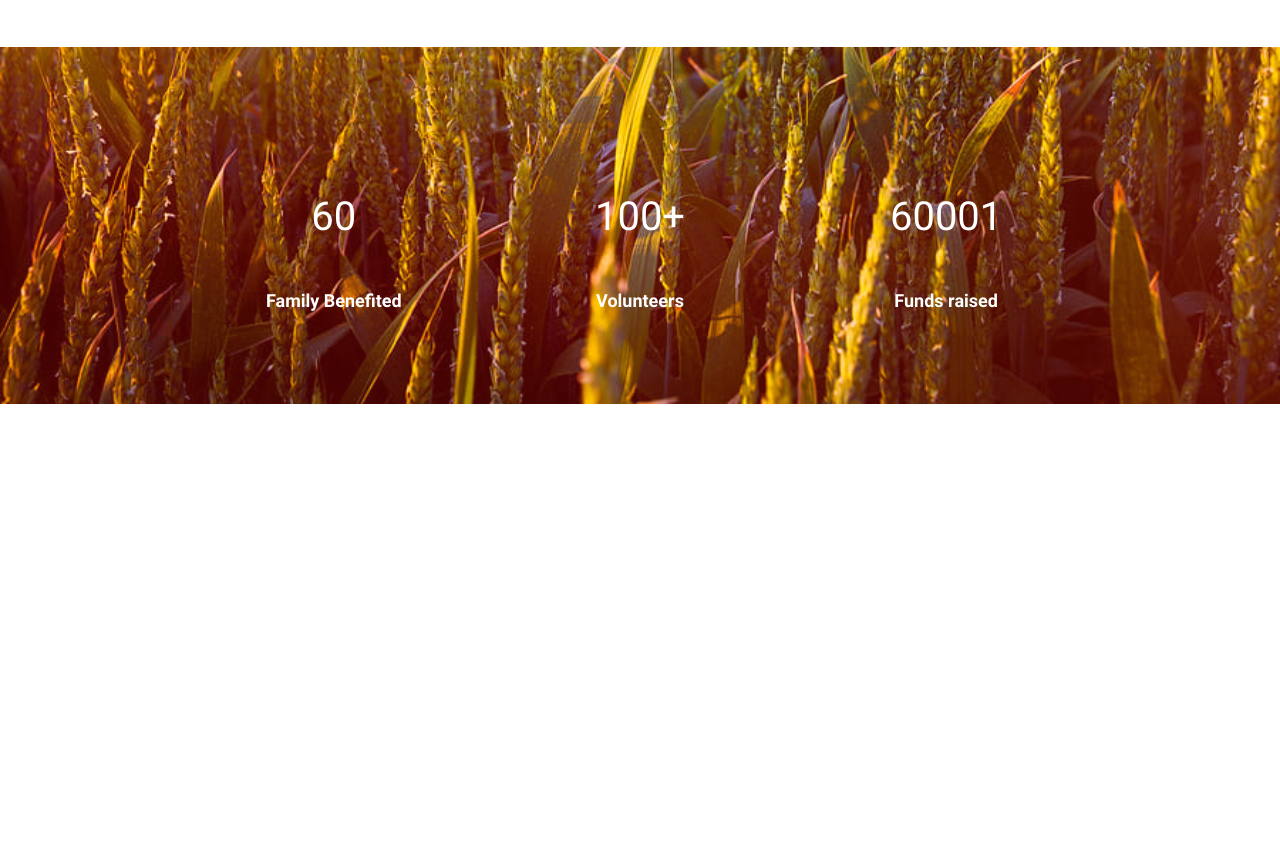
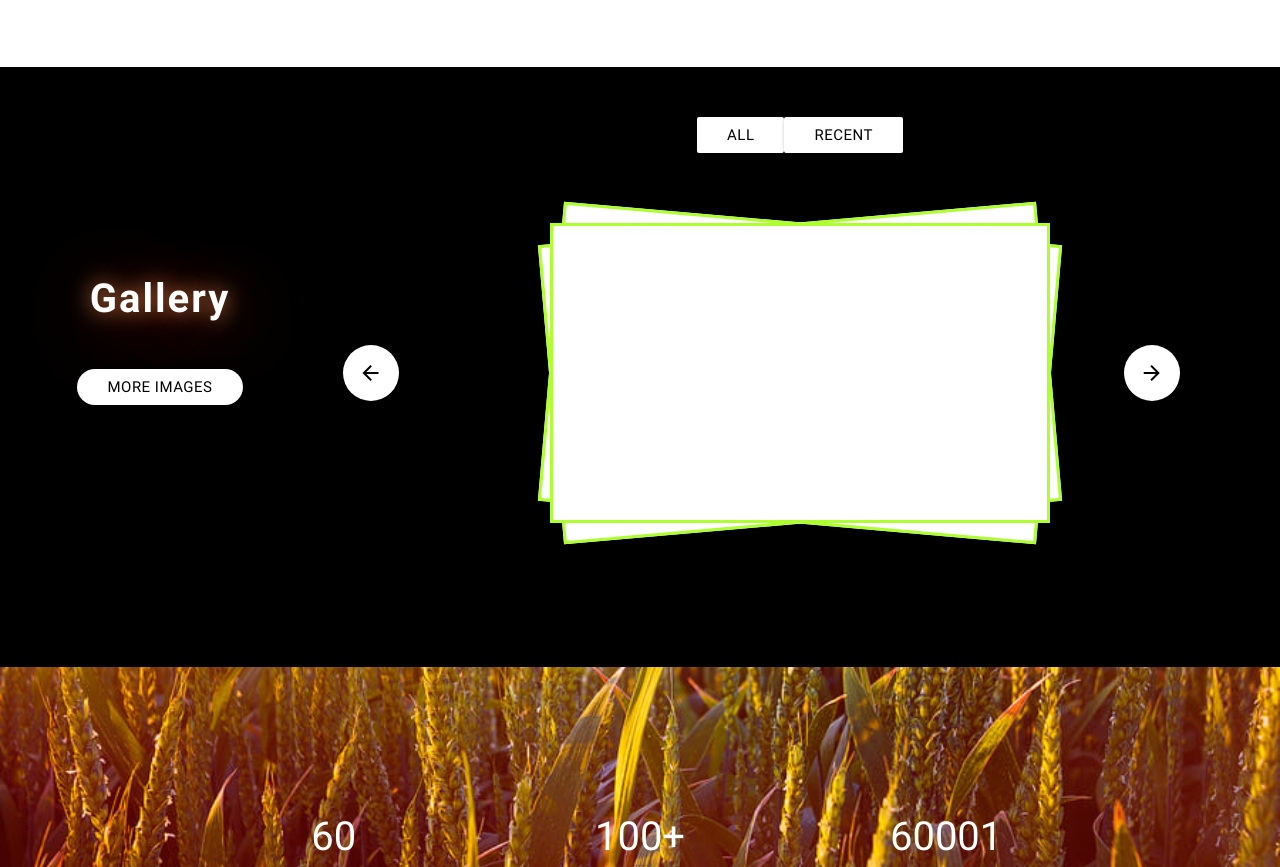
Before and after one commit to jpnaveenkumar/AdoptafarmerV1, a plain HTML site: page index1.html in a window 1280 px wide. Shown: the part 2293-3160 px from the top of the page. Before the commit the page ends 2697 px from the top, so only its background shows below. Drawn offline with nearby package versions, Linux system fonts and the light colour scheme.

Commit message:
Gallery Layout added

```diff
--- a/css/main.css
+++ b/css/main.css
@@ -367,6 +367,7 @@
     border-radius:10px;
     padding-top:40px;
     min-height:250px;
+    min-width: 230px;
  }
  #joinUsBtn,#DonateNowBtn,#AdoptNowBtn,#processBtn{
     border-radius: 20px;
@@ -434,3 +435,21 @@
     border-bottom-left-radius: 200px;
     box-shadow:0px 8px 5px 1px;
  }
+ #GalleryName{
+    animation : animateGlow 5s infinite;
+  }
+  @keyframes animateGlow
+  {
+    0%{
+      text-shadow : 0px 0px 10px greenyellow;
+    }
+    50%{
+      text-shadow : 0px 0px 25px #ef5350,
+                  10px 10px 100px #ef5350,
+                  20px 20px 200px #ef5350;
+    }
+    100%{
+      text-shadow : 0px 0px 25px greenyellow,
+                  10px 10px 100px #18ffff;
+    }
+  }
--- a/index1.html
+++ b/index1.html
@@ -181,7 +181,7 @@
                             </div>
                         </div>
                     </div>
-                    <div class="col l4 m12 s12 center marginBotton30">
+                    <div class="col l4 m6 s12 push-m3 center marginBotton30">
                         <div class="container">
                             <div class="helpingBox">
                                 <div class="helpingBoxTopContent">
@@ -228,6 +228,49 @@
         </div>
         <!--Services section ends-->
 
+        <div style="background-color:black;">
+                <div class="row" style="min-height: 600px;">
+                    <div class="col l3 m3 s12 hide-on-small-only" style="display: flex;justify-content: center;text-align: center;height:500px;align-items: center;flex-direction: column">
+                        <p class="font40 bold whiteText letterSpace1" id="GalleryName">Gallery</p>
+                        <a class="waves-effect waves-light btn white" style="border-radius: 20px;"><span style="color:black">More Images</span></a>
+                        <!-- <a id="" style="border:2px solid black;border-radius: 20px;color:black;background-color: white;box-shadow: 0px 0px 20px 5px white;" class="waves-effect waves-light btn">All Images</a> -->
+                    </div>
+                    <div class="col l9 m9 s12" style="margin-top:50px;">
+                        <div class="row hide-on-med-and-up">
+                            <div class="s12">
+                                <p class="font24 bold whiteText letterSpace1 center">Gallery</p>
+                            </div>
+                        </div>
+                        <div class="row">
+                            <div class="col l12 s12 m12 center" style="display:flex;justify-content: center">
+                                    <a class="waves-effect waves-light btn white"><span style="color:black">All</span></a>
+                                    <a class="waves-effect waves-light btn white"><span style="color:black">Recent</span></a>
+                            </div>
+                        </div>
+                        <div class="row paddingTop50">
+                            <div class="col l2 m2 s2 center" style="height: 300px;display: flex;align-items: center">
+                                <a id="missionButton" class="btn-floating btn-large" style="background-color: white">
+                                    <i id="missionArrow" class="large material-icons" style="color:black;">arrow_back</i>
+                                </a>
+                            </div>
+                            <div class="col l8 m8 s8 center" style="position:relative;display: flex;justify-content: center;height: 300px">
+                                <div style="position: absolute;height:300px;width: 80%;background-color: white;border: 3px solid greenyellow;transform: rotate(-5deg)">
+                                </div>
+                                <div style="position: absolute;height:300px;width: 80%;background-color: white;transform: rotate(5deg);border: 3px solid greenyellow">
+                                </div>
+                                <div style="position: absolute;height:300px;width: 80%;background-color: white;transform: rotate(0deg);border: 3px solid greenyellow">
+                                </div>
+                            </div>
+                            <div class="col l2 m2 s2 center" style="height: 300px;display: flex;align-items: center">
+                                <a id="missionButton" class="btn-floating btn-large" style="background-color: white">
+                                    <i id="missionArrow" class="large material-icons" style="color:black;">arrow_forward</i>
+                                </a>
+                            </div>
+                        </div>
+                    </div>
+                </div>
+        </div>
+
         <!--Parallax stats section starts here -->
         <div id="parallaxCount" style="margin-top: -20px;">
             <div class="container whiteText" style="padding-top:100px;padding-bottom: 50px;">
```
